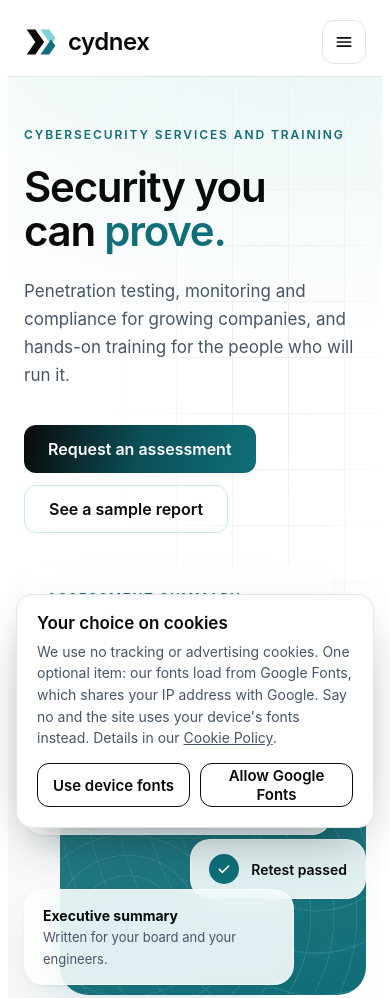
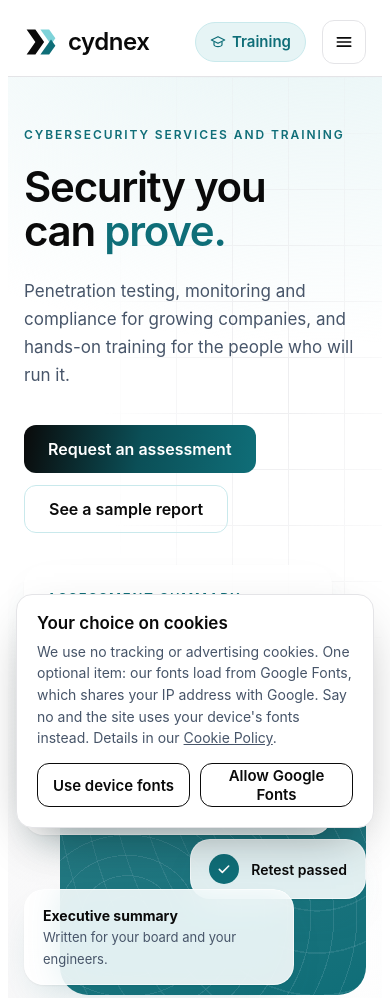
Before and after one commit to cydnex-site/cydnex-site, a plain HTML site: page index.html in a window 390 px wide. Shown: the top 998 px of the page. Drawn offline with Linux system fonts and the light colour scheme.

Commit message:
Show a Training button in the phone header, outside the menu
Co-Authored-By: Claude Opus 5.5 <noreply@anthropic.com>
Claude-Session: https://claude.ai/code/session_011MTTBp4WTiDWphBGthCsrz

```diff
--- a/index.html
+++ b/index.html
@@ -30,6 +30,7 @@
 <a class="skip" href="#main">Skip to content</a>
 <header class="top"><div class="wrap">
 <a class="logo" href="index.html" aria-label="Cydnex home"><svg class="xmark" viewBox="0 0 108 96" aria-hidden="true"><path class="x1" d="M8 8 H36 L64 48 L36 88 H8 L36 48 Z"/><path d="M52 8 H80 L100 36 L86 56 Z" fill="#7ED3D9"/><path d="M86 40 L100 60 L80 88 H52 Z" fill="#0F6E78"/></svg><span class="wm">cydnex</span></a>
+<a class="acad-mini" href="https://training.cydnex.com/" aria-label="Training: Cydnex Academy courses"><svg viewBox="0 0 24 24" width="16" height="16" fill="none" stroke="currentColor" stroke-width="1.8" stroke-linejoin="round" aria-hidden="true"><path d="M2 9l10-5 10 5-10 5z"/><path d="M6 11.5V16c0 1.5 3 3 6 3s6-1.5 6-3v-4.5"/></svg>Training</a>
 <button class="menu" id="menu" aria-expanded="false" aria-controls="links" aria-label="Menu"><svg width="20" height="20" viewBox="0 0 24 24" fill="none" stroke="currentColor" stroke-width="2" stroke-linecap="round"><path d="M4 7h16M4 12h16M4 17h16"/></svg></button>
 <nav class="links" id="links" aria-label="Main">
 <a href="services.html">Services</a><a href="reports.html">Reports</a><a href="industries.html">Industries</a><a href="about.html">About</a>
--- a/styles.css
+++ b/styles.css
@@ -303,3 +303,6 @@ footer .legal{margin-top:48px;padding-top:22px;border-top:1px solid rgba(207,227
 .links a.acad-link .ext{font-size:13px;opacity:.8}
 .links a.acad-link:focus-visible{outline:3px solid var(--blue);outline-offset:3px}
 @media(max-width:860px){.links a.acad-link{margin:14px 0 0;justify-content:center;min-height:48px;border-bottom:1px solid var(--ice2);font-size:17px}.links a.acad-link::before{display:none}.links .acad-link+.btn{margin-top:10px}}
+.acad-mini{display:none}
+@media(max-width:860px){.acad-mini{display:inline-flex;align-items:center;gap:6px;margin-left:auto;min-height:40px;padding:0 14px;border-radius:99px;background:var(--bg3);border:1px solid var(--ice2);color:var(--blue);font-weight:600;font-size:15px;text-decoration:none}.acad-mini:focus-visible{outline:3px solid var(--blue);outline-offset:3px}}
+@media(max-width:340px){.acad-mini{padding:0 10px;font-size:14px}.acad-mini svg{display:none}}
```
Also changed, not shown: about.html (+1 -0 lines), careers.html (+1 -0 lines), disclosure.html (+1 -0 lines), industries.html (+1 -0 lines), reports.html (+1 -0 lines), services.html (+1 -0 lines).
